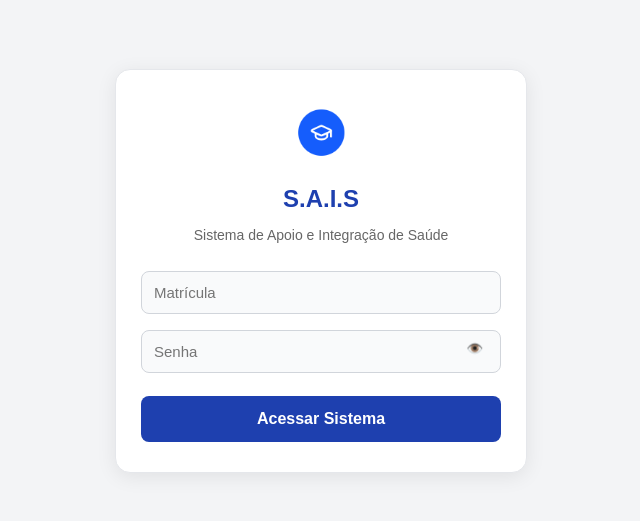
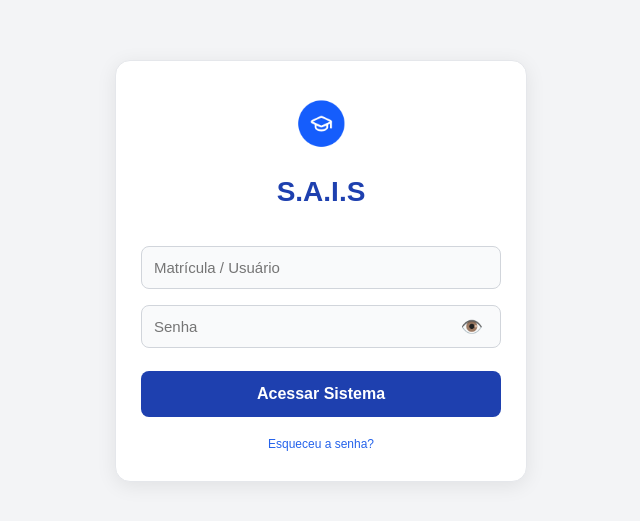
Before and after one commit to auradevsofc-coder/SAIS, a React app in the folder frontend/: page / in a window 1280 px wide. Shown: the part 129-650 px from the top of the page, without its empty margins (319-959 px from the left). Built offline with nearby package versions, Linux system fonts and the light colour scheme; the HTML template or start-up script is replaced by a standard one.

Commit message:
up : finaliza tela de login com logo oficial e fundo clean

```diff
--- a/frontend/src/App.tsx
+++ b/frontend/src/App.tsx
@@ -14,14 +14,11 @@ export default function App() {
           <img src={logoSais} alt="Logo SAIS" className="main-logo" />
         </div>
 
-        <h2 style={{margin: "5px 0", color: "#1e40af"}}>S.A.I.S</h2>
-        <p style={{fontSize: "14px", color: "#666", marginBottom: "20px"}}>
-          Sistema de Apoio e Integração de Saúde
-        </p>
+        <h2 style={{margin: "10px 0 30px 0", color: "#1e40af", fontSize: "28px"}}>S.A.I.S</h2>
 
         <input
           type="text"
-          placeholder="Matrícula"
+          placeholder="Matrícula / Usuário"
           value={matricula}
           onChange={(e: ChangeEvent<HTMLInputElement>) => setMatricula(e.target.value)}
         />
@@ -36,15 +33,19 @@ export default function App() {
           <button
             type="button"
             onClick={() => setMostrarSenha(!mostrarSenha)}
-            style={{position: "absolute", right: "12px", top: "18px", background: "none", border: "none", cursor: "pointer"}}
+            style={{position: "absolute", right: "12px", top: "18px", background: "none", border: "none", cursor: "pointer", fontSize: "18px"}}
           >
             {mostrarSenha ? "🙈" : "👁️"}
           </button>
         </div>
 
-        <button className="btn-entrar" onClick={() => alert("Acessando...")}>
+        <button className="btn-entrar" onClick={() => alert("Validando...")}>
           Acessar Sistema
         </button>
+
+        <div style={{marginTop: "20px", fontSize: "12px"}}>
+          <a href="#" style={{color: "#2563eb", textDecoration: "none"}}>Esqueceu a senha?</a>
+        </div>
       </div>
     </div>
   );
```
